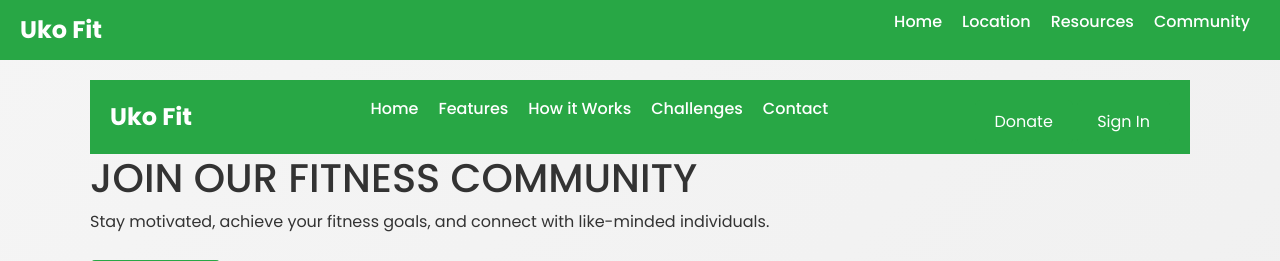
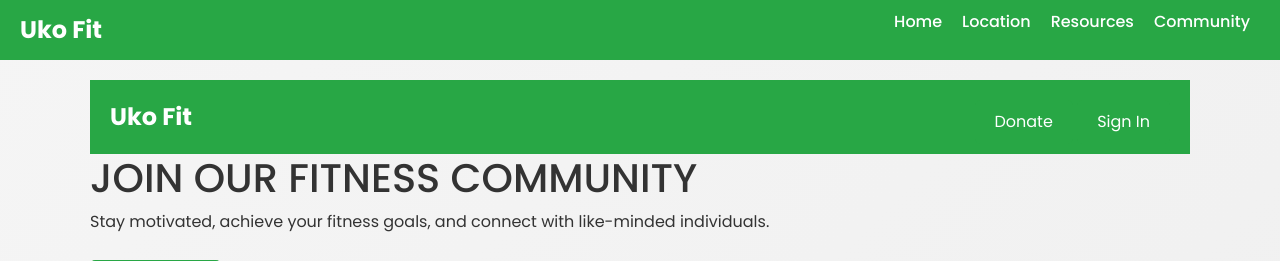
Before and after one commit to mainaXfadhili/Uko_Fit, a Django app: page /community/ in a window 1280 px wide. Shown: the top 261 px of the page. Run offline with Django 5.2, Linux system fonts and the light colour scheme.

Commit message:
community

```diff
--- a/Dimba/templates/community.html
+++ b/Dimba/templates/community.html
@@ -44,15 +44,6 @@
 {% block content %}
 <header>
     <div class="logo">Uko Fit</div>
-    <nav>
-        <ul>
-            <li><a href="#">Home</a></li>
-            <li><a href="#">Features</a></li>
-            <li><a href="#">How it Works</a></li>
-            <li><a href="#">Challenges</a></li>
-            <li><a href="#">Contact</a></li>
-        </ul>
-    </nav>
     <div class="auth-buttons">
         <a href="#" class="btn donate">Donate</a>
         <a href="#" class="btn sign-in">Sign In</a>
@@ -174,10 +165,10 @@
 <section class="gallery">
     <h2>Community Highlights</h2>
     <div class="gallery-grid">
-        <img src="{% static 'workout1.jpg' %}" alt="Workout">
-        <img src="{% static 'teamwork.jpg' %}" alt="Team Workout">
-        <img src="{% static 'motivation.jpg' %}" alt="Motivation">
-        <img src="{% static 'gym.jpg' %}" alt="Gym Community">
+        <img src="{Dimba/static/images/workout.jpeg}" alt="Workout">
+        <img src="{Dimba/static/images/Team workout.jpeg}" alt="Team Workout">
+        <img src="{Dimba/static/images/motivation.jpeg}" alt="Motivation">
+        <img src="{Dimba/static/images/workout community.jpeg}" alt="Gym Community">
     </div>
 </section>
 
@@ -204,14 +195,6 @@
 <footer>
     <div class="footer-content">
         <div class="logo">Uko Fit</div>
-        <nav>
-            <ul>
-                <li><a href="#">Home</a></li>
-                <li><a href="#">Features</a></li>
-                <li><a href="#">Challenges</a></li>
-                <li><a href="#">Contact</a></li>
-            </ul>
-        </nav>
         <div class="socials">
             <a href="#"><i class="fab fa-facebook"></i></a>
             <a href="#"><i class="fab fa-twitter"></i></a>
```
Also changed, not shown: Dimba/static/images/Team workout.jpeg (added), Dimba/static/images/motivation.jpeg (added), Dimba/static/images/workout community.jpeg (added), Dimba/static/images/workout.jpeg (added).
